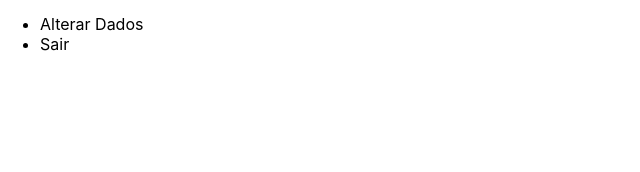
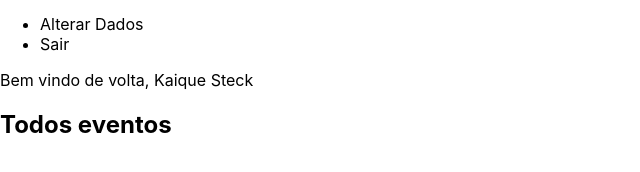
Before and after one commit to hamiltonsouza/frontendtropadigital, a React (Create React App) app: page /Eventos in a window 1280 px wide. Shown: the part 536-708 px from the top of the page, without its empty margins (0-640 px from the left). Built offline with nearby package versions, Linux system fonts and the light colour scheme.

Commit message:
Add Header component

```diff
--- a/src/Pages/Eventos/Eventos.jsx
+++ b/src/Pages/Eventos/Eventos.jsx
@@ -3,6 +3,7 @@ import Logo from '../../Components/Common/Logo'
 import NavMenu from './NavMenu'
 import UserProfile from './UserProfile'
 import UserMenu from './UserMenu'
+import Header from './Header'
 
 const Eventos = () => {
   return (
@@ -11,6 +12,7 @@ const Eventos = () => {
       <NavMenu />
       <UserProfile />
       <UserMenu />
+      <Header userName={'Kaique Steck'}/>
     </aside>
   )
 }
--- /dev/null
+++ b/src/Pages/Eventos/Header.jsx
@@ -0,0 +1,15 @@
+import React from 'react'
+import Text from '../../Components/Common/Text'
+import Input from '../../Components/Common/Input';
+
+const Header = ({userName}) => {
+    const boldUserName = userName;
+  return (
+    <>
+        <Text as='p' variant='greeting' message={`Bem vindo de volta, ${boldUserName}`}/>
+        <Text as='h1' variant='title' message='Todos eventos' />
+    </>
+  )
+}
+
+export default Header
```
